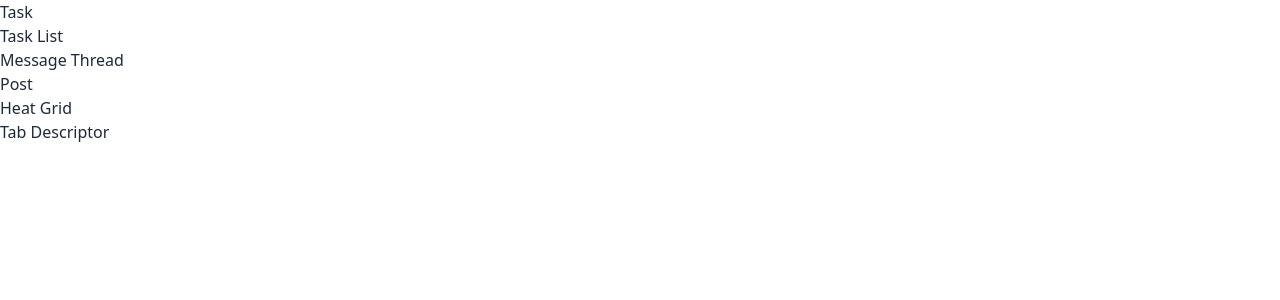
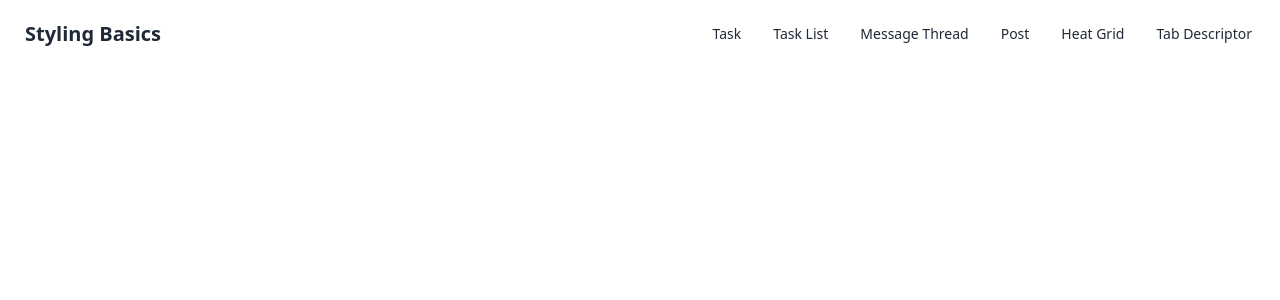
Before and after one commit to danielgavidia/styling-basics, a React (Vite) app in the folder front-end/: page / in a window 1280 px wide. Shown: the top 300 px of the page. Built offline with nearby package versions, Linux system fonts and the light colour scheme.

Commit message:
Finished Navbar with links to various routes

```diff
--- a/front-end/src/routes/Root.tsx
+++ b/front-end/src/routes/Root.tsx
@@ -1,30 +1,32 @@
 import { Outlet } from "react-router-dom";
 
 const Root = () => {
+    const arr = [
+        { path: "/task", name: "Task" },
+        { path: "/taskList", name: "Task List" },
+        { path: "/messageThread", name: "Message Thread" },
+        { path: "/post", name: "Post" },
+        { path: "/heatGrid", name: "Heat Grid" },
+        { path: "/tabDescriptor", name: "Tab Descriptor" },
+    ];
     return (
         <>
-            <nav>
-                <ul>
-                    <li>
-                        <a href="/task">Task</a>
-                    </li>
-                    <li>
-                        <a href="/taskList">Task List</a>
-                    </li>
-                    <li>
-                        <a href="/messageThread">Message Thread</a>
-                    </li>
-                    <li>
-                        <a href="/post">Post</a>
-                    </li>
-                    <li>
-                        <a href="/heatGrid">Heat Grid</a>
-                    </li>
-                    <li>
-                        <a href="/tabDescriptor">Tab Descriptor</a>
-                    </li>
-                </ul>
-            </nav>
+            <div className="navbar sticky top-0 z-50">
+                <div className="flex-1">
+                    <a className="btn btn-ghost text-xl">Styling Basics</a>
+                </div>
+                <div className="flex-none">
+                    <ul className="menu menu-horizontal px-1">
+                        {arr.map((x, id) => {
+                            return (
+                                <li key={id}>
+                                    <a href={x.path}>{x.name}</a>
+                                </li>
+                            );
+                        })}
+                    </ul>
+                </div>
+            </div>
             <div id="detail">
                 <Outlet />
             </div>
```
